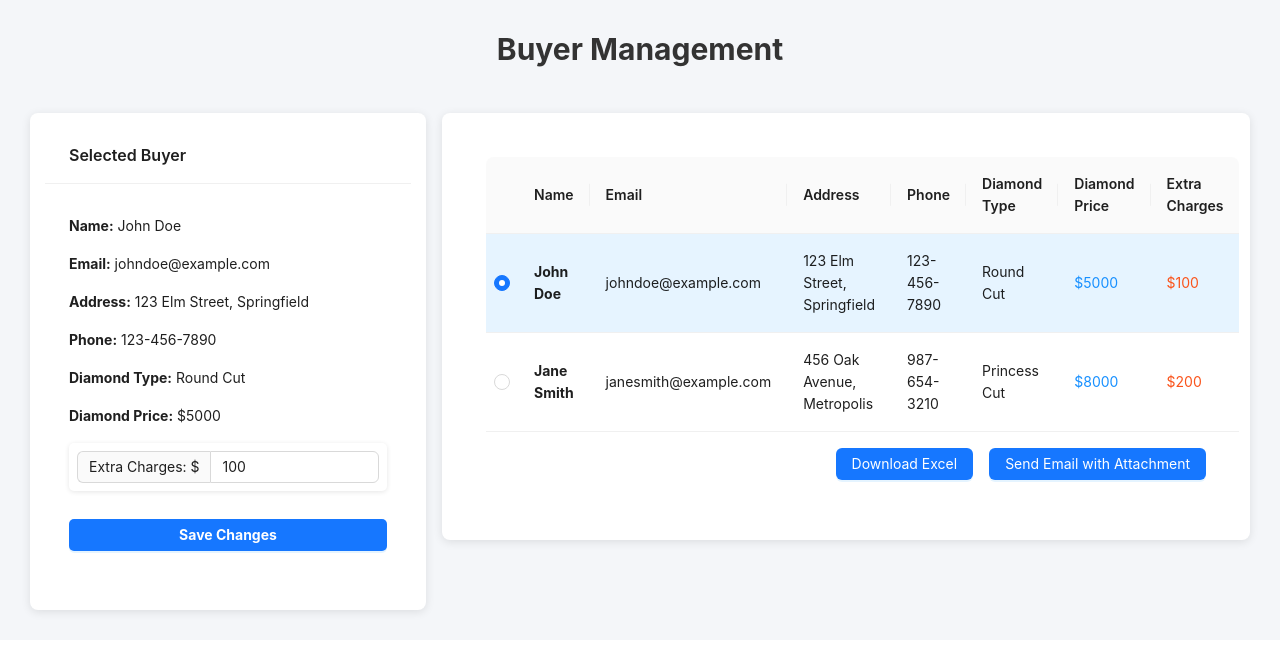
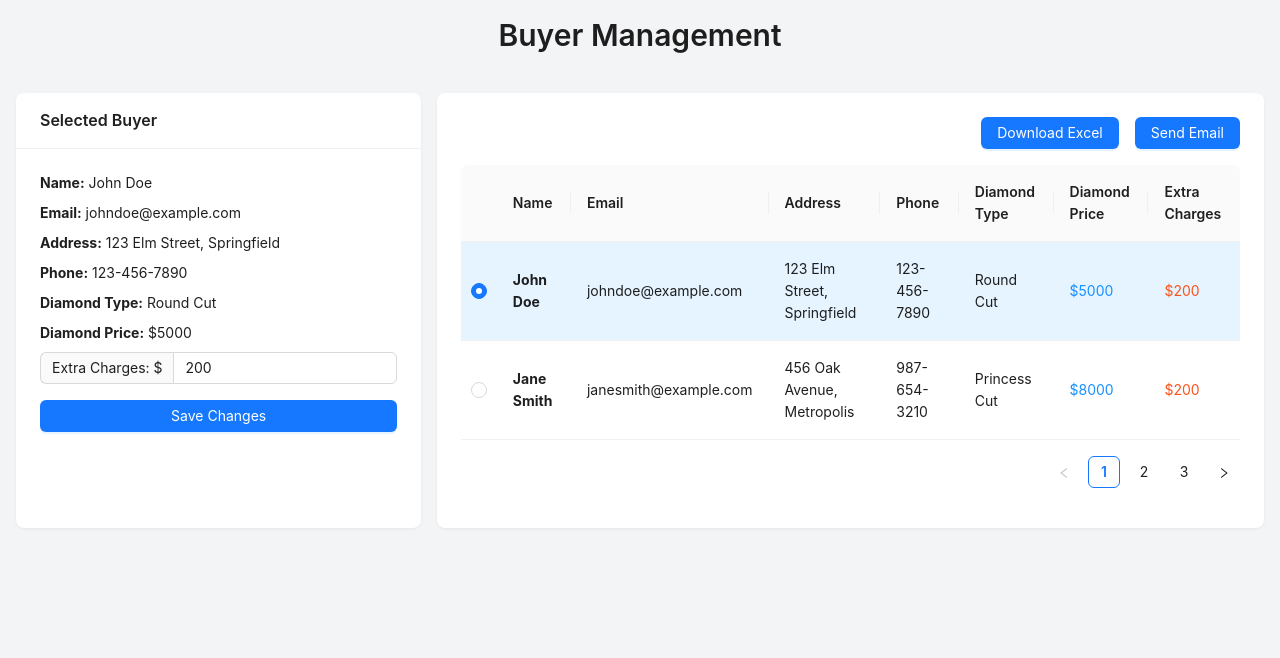
Before and after one commit to fenil612/buyer-demo-task, a React app in the folder my-vite-app/: page /buyers in a window 1280 px wide. Both pictures are taken after a click on the label 502 px from the left and 283 px from the top of the page. Shown: the top 658 px of the page. Built offline with nearby package versions, Linux system fonts and the light colour scheme; data requests are answered from the project's data file; the HTML template or start-up script is replaced by a standard one.

Commit message:
few tweaks

```diff
--- a/my-vite-app/db.json
+++ b/my-vite-app/db.json
@@ -12,7 +12,7 @@
         "weight": "1.5",
         "price": 5000
       },
-      "extraCharges": 100
+      "extraCharges": "200"
     },
     {
       "id": 2,
@@ -27,7 +27,48 @@
         "price": 8000
       },
       "extraCharges": 200
+    },
+    {
+      "name": "Hector Horton",
+      "email": "rijycaqy@mailinator.com",
+      "address": "Totam qui eaque eaqu",
+      "phone": "+1 (247) 371-7483",
+      "buyingType": "Wholesale",
+      "diamondPurchase": {
+        "diamondType": "Exercitationem rem v",
+        "weight": 67,
+        "price": 253
+      },
+      "extraCharges": 71,
+      "id": 3
+    },
+    {
+      "name": "Cameron Mccray",
+      "email": "mavegaq@mailinator.com",
+      "address": "Consectetur voluptat",
+      "phone": "+1 (145) 425-2932",
+      "buyingType": "Retail",
+      "diamondPurchase": {
+        "diamondType": "Et voluptatem distin",
+        "weight": 95,
+        "price": 862
+      },
+      "extraCharges": 28,
+      "id": 4
+    },
+    {
+      "name": "Lysandra Vinson",
+      "email": "bozax@mailinator.com",
+      "address": "Ad quos tenetur veli",
+      "phone": "+1 (489) 374-4812",
+      "buyingType": "Wholesale",
+      "diamondPurchase": {
+        "diamondType": "Minim quam autem cor",
+        "weight": 59,
+        "price": 123
+      },
+      "extraCharges": 57,
+      "id": 5
     }
-
   ]
 }
--- a/my-vite-app/src/components/AddBuyer.jsx
+++ b/my-vite-app/src/components/AddBuyer.jsx
@@ -41,14 +41,18 @@ const AddBuyer = () => {
   ];
 
   return (
-    <div className="min-h-screen bg-gray-50 dark:bg-gray-900 flex items-center justify-center px-4">
-      <div className="w-full max-w-3xl bg-white rounded-lg shadow-lg p-6 dark:bg-gray-800">
-        <h1 className="text-2xl text-center font-bold text-gray-800 dark:text-white mb-6">
-          Buyer Management
+    <div className="min-h-screen bg-gradient-to-br from-gray-50 via-white to-gray-100 dark:from-gray-900 dark:to-gray-800 flex items-center justify-center px-6 py-8">
+      <div className="w-full max-w-4xl bg-white dark:bg-gray-800 rounded-xl shadow-lg p-8">
+        <h1 className="text-3xl font-bold text-center text-gray-800 dark:text-white mb-8">
+          Add Buyer
         </h1>
-        <form onSubmit={formik.handleSubmit} className="space-y-6">
-          {/* Personal Details */}
-          <div className="grid grid-cols-1 md:grid-cols-2 gap-4">
+        <form onSubmit={formik.handleSubmit} className="space-y-8">
+          {/* Personal Details Section */}
+          <div>
+            <h2 className="text-xl font-semibold text-gray-700 dark:text-gray-200 mb-4">
+              Personal Details
+            </h2>
+            <div className="grid grid-cols-1 md:grid-cols-2 gap-6">
               <Input
                 type="text"
                 label="Name"
@@ -57,14 +61,12 @@ const AddBuyer = () => {
                 formik={formik}
               />
               <Input
-              type="text"
+                type="email"
                 label="Email"
                 name="email"
                 id="email"
                 formik={formik}
               />
-          </div>
-          <div className="grid grid-cols-1 md:grid-cols-2 gap-4">
               <Select
                 label="Buying Type"
                 name="buyingType"
@@ -80,13 +82,14 @@ const AddBuyer = () => {
               />
             </div>
             <Textarea label="Address" name="address" formik={formik} />
+          </div>
 
-          {/* Diamond Purchase Details */}
-          <div className="border-t pt-6">
-            <h2 className="text-lg font-semibold text-gray-800 dark:text-white mb-4">
+          {/* Diamond Purchase Section */}
+          <div>
+            <h2 className="text-xl font-semibold text-gray-700 dark:text-gray-200 mb-4">
               Diamond Purchase Details
             </h2>
-            <div className="grid grid-cols-1 md:grid-cols-3 gap-4">
+            <div className="grid grid-cols-1 md:grid-cols-3 gap-6">
               <Input
                 type="text"
                 label="Diamond Type"
@@ -101,7 +104,6 @@ const AddBuyer = () => {
                 id="weight"
                 formik={formik}
               />
-
               <Input
                 type="number"
                 label="Diamond Price"
@@ -112,7 +114,11 @@ const AddBuyer = () => {
             </div>
           </div>
 
-          {/* Extra Charges */}
+          {/* Extra Charges Section */}
+          <div>
+            <h2 className="text-xl font-semibold text-gray-700 dark:text-gray-200 mb-4">
+              Additional Details
+            </h2>
             <Input
               type="number"
               label="Extra Charges"
@@ -120,22 +126,24 @@ const AddBuyer = () => {
               id="extraCharges"
               formik={formik}
             />
+          </div>
 
           {/* Submit Button */}
           <div className="flex justify-center">
             <button
               type="submit"
-              className="bg-blue-600 hover:bg-blue-700 text-white font-medium rounded-lg px-5 py-2.5 focus:outline-none focus:ring-4 focus:ring-blue-300"
+              className="w-full max-w-xs bg-blue-600 hover:bg-blue-700 text-white text-lg font-medium py-3 rounded-lg shadow-md transition-colors duration-300 focus:outline-none focus:ring-4 focus:ring-blue-300 dark:focus:ring-blue-500"
             >
               Add Buyer
             </button>
           </div>
 
-          <p className="text-sm text-center mt-6 text-gray-600">
-            See the list of buyers:{" "}
+          {/* Navigation */}
+          <p className="text-sm text-center mt-6 text-gray-600 dark:text-gray-400">
+            Check buyer list:{" "}
             <NavLink
               to="/buyers"
-              className="text-blue-600 hover:text-blue-700 font-semibold transition-colors duration-300"
+              className="text-blue-600 hover:text-blue-700 font-medium transition-colors duration-300"
             >
               View Buyers List
             </NavLink>
--- a/my-vite-app/src/components/BuyersList.jsx
+++ b/my-vite-app/src/components/BuyersList.jsx
@@ -93,101 +93,91 @@ const BuyersList = () => {
   ];
 
   return (
-    <div style={{ padding: "30px", backgroundColor: "#f4f6f9" }}>
+    <div className="p-4 bg-gray-100 min-h-screen">
       {/* Title Section */}
-      <Row justify="center" style={{ marginBottom: "30px" }}>
+      <Row justify="center" className="mb-6">
         <Col>
-          <Title level={2} style={{ color: "#333", fontWeight: "bold" }}>
+          <Title level={2} className="text-gray-700 font-bold">
             Buyer Management
           </Title>
         </Col>
       </Row>
 
-      {/* Buyer Information Section */}
-      <Row gutter={16}>
-        <Col xs={24} lg={8}>
-          {" "}
+      <Row gutter={[16, 16]}>
+        {/* Buyer Details */}
+        <Col xs={24} md={8}>
           <Card
             title="Selected Buyer"
             bordered={false}
-            style={{
-              background: "#ffffff",
-              padding: "15px",
-              boxShadow: "0 2px 10px rgba(0, 0, 0, 0.1)",
-              marginBottom: "20px",
-              height: "100%",
-            }}
+            className="shadow-lg h-full"
           >
             {selectedBuyer ? (
               <>
-                <div className="py-2">
+                <div className="mb-2">
                   <strong>Name:</strong> {selectedBuyer?.name || "-"}
                 </div>
-                <div className="py-2">
+                <div className="mb-2">
                   <strong>Email:</strong> {selectedBuyer?.email || "-"}
                 </div>
-                <div className="py-2">
+                <div className="mb-2">
                   <strong>Address:</strong> {selectedBuyer?.address || "-"}
                 </div>
-                <div className="py-2">
+                <div className="mb-2">
                   <strong>Phone:</strong> {selectedBuyer?.phone || "-"}
                 </div>
-                <div className="py-2">
+                <div className="mb-2">
                   <strong>Diamond Type:</strong>{" "}
                   {selectedBuyer?.diamondPurchase?.diamondType || "-"}
                 </div>
-                <div className="py-2">
+                <div className="mb-2">
                   <strong>Diamond Price:</strong> $
                   {selectedBuyer?.diamondPurchase?.price || "-"}
                 </div>
-                <div className="py-2">
+                <div className="mb-4">
                   <Input
                     type="number"
                     value={extraCharge}
                     onChange={handleExtraChargeChange}
                     addonBefore="Extra Charges: $"
-                    style={{
-                      width: "100%",
-                      padding: "8px",
-                      borderRadius: "5px",
-                      boxShadow: "0 1px 5px rgba(0, 0, 0, 0.1)",
-                    }}
+                    className="w-full"
                   />
                 </div>
                 <Button
                   onClick={handleSave}
                   type="primary"
+                  className="w-full font-semibold"
                   disabled={!selectedBuyer}
-                  style={{
-                    width: "100%",
-                    marginTop: "20px",
-                    padding: "12px",
-                    borderRadius: "5px",
-                    fontWeight: "bold",
-                  }}
                 >
                   Save Changes
                 </Button>
               </>
             ) : (
-              <div style={{ color: "#999" }}>
+              <div className="text-gray-500">
                 Select a buyer to view details.
               </div>
             )}
           </Card>
         </Col>
 
-        {/* Table Section */}
-        <Col xs={24} lg={16}>
-          {" "}
-          <Card
-            bordered={false}
-            style={{
-              background: "#ffffff",
-              boxShadow: "0 2px 10px rgba(0, 0, 0, 0.1)",
-              padding: "20px",
-            }}
-          >
+        {/* Table and Actions */}
+        <Col xs={24} md={16}>
+          <Card bordered={false} className="shadow-lg">
+            <div className="flex flex-wrap justify-end gap-4 mb-4">
+              <Button
+                onClick={generateExcel}
+                type="primary"
+                className="bg-green-500 text-white font-semibold"
+              >
+                Download Excel
+              </Button>
+              <Button
+                onClick={handleEmail}
+                type="primary"
+                className="bg-blue-500 text-white font-semibold"
+              >
+                Send Email
+              </Button>
+            </div>
             <Table
               columns={columns}
               dataSource={buyers}
@@ -196,25 +186,9 @@ const BuyersList = () => {
                 onChange: handleRowSelection,
               }}
               rowKey="id"
-              pagination={false}
-              style={{ backgroundColor: "#fff" }}
+              pagination={{ pageSize: 2 }}
+              scroll={{ x: "100%" }}
             />
-            <div className="flex justify-end gap-x-4 my-4">
-              <Button
-                onClick={generateExcel}
-                type="primary"
-                className="bg-green-500 text-white py-3 px-6 rounded-lg font-semibold"
-              >
-                Download Excel
-              </Button>
-              <Button
-                onClick={handleEmail}
-                type="primary"
-                className="bg-blue-500 text-white py-3 px-6 rounded-lg font-semibold"
-              >
-                Send Email with Attachment
-              </Button>
-            </div>
           </Card>
         </Col>
       </Row>
```
Lines whose indentation alone changed are shown as unchanged.
